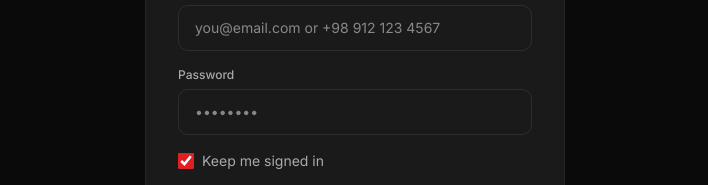
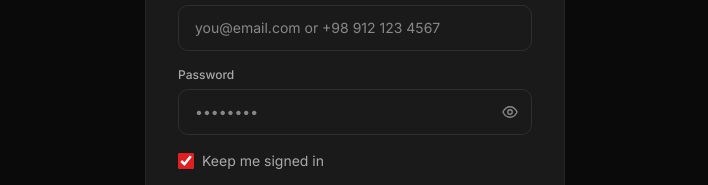
Before and after one commit to rezacalm8194/athvexa.com, a Next.js app: page /login in a window 1280 px wide. Shown: the part 270-455 px from the top of the page, without its empty margins (285-993 px from the left). Built offline with nearby package versions, Linux system fonts and the light colour scheme; no server answers.

Commit message:
Update Athvexa project

```diff
--- a/src/components/LoginForm.tsx
+++ b/src/components/LoginForm.tsx
@@ -2,6 +2,7 @@
 
 import { useRef, useState } from "react";
 import { useSearchParams } from "next/navigation";
+import PasswordInput from "@/components/PasswordInput";
 import { t, type Locale } from "@/lib/i18n";
 
 export default function LoginForm({ locale }: { locale: Locale }) {
@@ -65,19 +66,21 @@ export default function LoginForm({ locale }: { locale: Locale }) {
           required
         />
       </label>
-      <label className="flex flex-col gap-1.5">
-        <span className="text-xs font-medium text-smoke-4">{t(locale, "auth.password")}</span>
-        <input
+      <div className="flex flex-col gap-1.5">
+        <label htmlFor="login-password" className="text-xs font-medium text-smoke-4">
+          {t(locale, "auth.password")}
+        </label>
+        <PasswordInput
+          id="login-password"
           ref={passwordRef}
-          className="input-field"
-          type="password"
+          locale={locale}
           value={password}
           onChange={(e) => setPassword(e.target.value)}
           placeholder="••••••••"
           autoComplete="current-password"
           required
         />
-      </label>
+      </div>
 
       <label className="flex items-center gap-2 text-sm text-smoke-4">
         <input
--- /dev/null
+++ b/src/components/PasswordInput.tsx
@@ -0,0 +1,42 @@
+"use client";
+
+import { forwardRef, useId, useState, type InputHTMLAttributes } from "react";
+import { EyeIcon, EyeOffIcon } from "@/components/icons";
+import { t, type Locale } from "@/lib/i18n";
+
+type PasswordInputProps = Omit<InputHTMLAttributes<HTMLInputElement>, "type"> & {
+  locale: Locale;
+};
+
+const PasswordInput = forwardRef<HTMLInputElement, PasswordInputProps>(function PasswordInput(
+  { locale, className, id, ...props },
+  ref,
+) {
+  const generatedId = useId();
+  const inputId = id ?? generatedId;
+  const [visible, setVisible] = useState(false);
+
+  return (
+    <div className="relative">
+      <input
+        {...props}
+        id={inputId}
+        ref={ref}
+        type={visible ? "text" : "password"}
+        className={`input-field pe-12 ${className ?? ""}`}
+      />
+      <button
+        type="button"
+        className="absolute inset-y-0 end-0 flex min-w-11 items-center justify-center px-3 text-smoke-3 transition-colors hover:text-white"
+        onClick={() => setVisible((current) => !current)}
+        aria-pressed={visible}
+        aria-controls={inputId}
+        aria-label={visible ? t(locale, "auth.hidePassword") : t(locale, "auth.showPassword")}
+      >
+        {visible ? <EyeOffIcon /> : <EyeIcon />}
+      </button>
+    </div>
+  );
+});
+
+export default PasswordInput;
--- a/src/components/RegisterForm.tsx
+++ b/src/components/RegisterForm.tsx
@@ -1,6 +1,7 @@
 "use client";
 
 import { useState } from "react";
+import PasswordInput from "@/components/PasswordInput";
 import { roleLabel, t, type Locale } from "@/lib/i18n";
 
 type Role = "PLAYER" | "COACH" | "ASSISTANT";
@@ -118,10 +119,13 @@ export default function RegisterForm({
           required
         />
       </Field>
-      <Field label={t(locale, "auth.password")}>
-        <input
-          className="input-field"
-          type="password"
+      <div className="flex flex-col gap-1.5">
+        <label htmlFor="register-password" className="text-xs font-medium text-smoke-4">
+          {t(locale, "auth.password")}
+        </label>
+        <PasswordInput
+          id="register-password"
+          locale={locale}
           value={password}
           onChange={(e) => setPassword(e.target.value)}
           placeholder={t(locale, "auth.minPassword")}
@@ -129,7 +133,7 @@ export default function RegisterForm({
           minLength={8}
           required
         />
-      </Field>
+      </div>
 
       {error && <p className="text-sm text-red-glow">{error}</p>}
 
--- a/src/components/icons.tsx
+++ b/src/components/icons.tsx
@@ -165,6 +165,26 @@ export const LogOutIcon = ({ className }: IconProps) =>
     className
   );
 
+export const EyeIcon = ({ className }: IconProps) =>
+  wrap(
+    <>
+      <path d="M2.5 12s3.5-7 9.5-7 9.5 7 9.5 7-3.5 7-9.5 7-9.5-7-9.5-7Z" />
+      <circle cx="12" cy="12" r="3" />
+    </>,
+    className
+  );
+
+export const EyeOffIcon = ({ className }: IconProps) =>
+  wrap(
+    <>
+      <path d="M3 3l18 18" />
+      <path d="M10.6 10.6A3 3 0 0 0 12 15a3 3 0 0 0 2.4-4.4" />
+      <path d="M9.9 5.2A10.8 10.8 0 0 1 12 5c6 0 9.5 7 9.5 7a16.7 16.7 0 0 1-3.2 3.9" />
+      <path d="M6.1 6.1C4 7.8 2.5 12 2.5 12S6 19 12 19c1.3 0 2.5-.3 3.6-.8" />
+    </>,
+    className
+  );
+
 export const GridIcon = ({ className }: IconProps) =>
   wrap(
     <>
--- a/src/messages/en.json
+++ b/src/messages/en.json
@@ -23,6 +23,8 @@
     "phone": "Phone number",
     "emailAddress": "Email address",
     "password": "Password",
+    "showPassword": "Show password",
+    "hidePassword": "Hide password",
     "remember": "Keep me signed in",
     "signingIn": "Signing in…",
     "signInToAthvexa": "Sign in to Athvexa",
```
Also changed, not shown: src/messages/fa.json.
